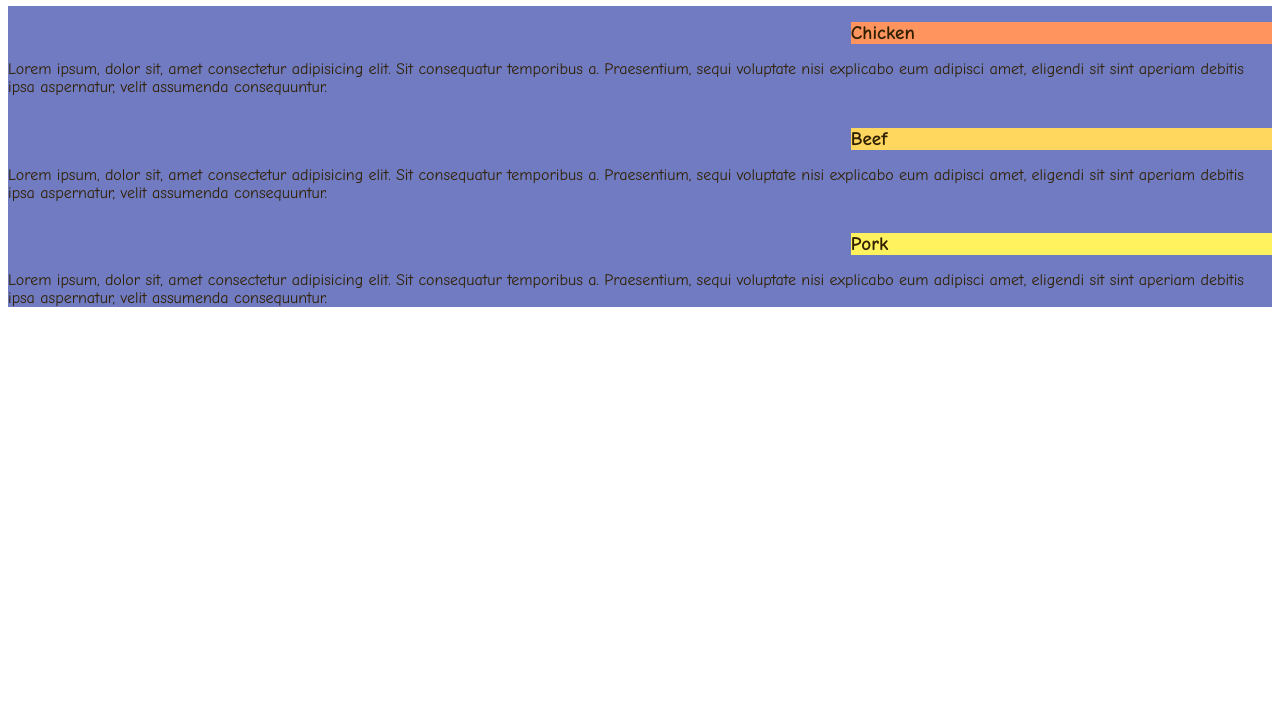
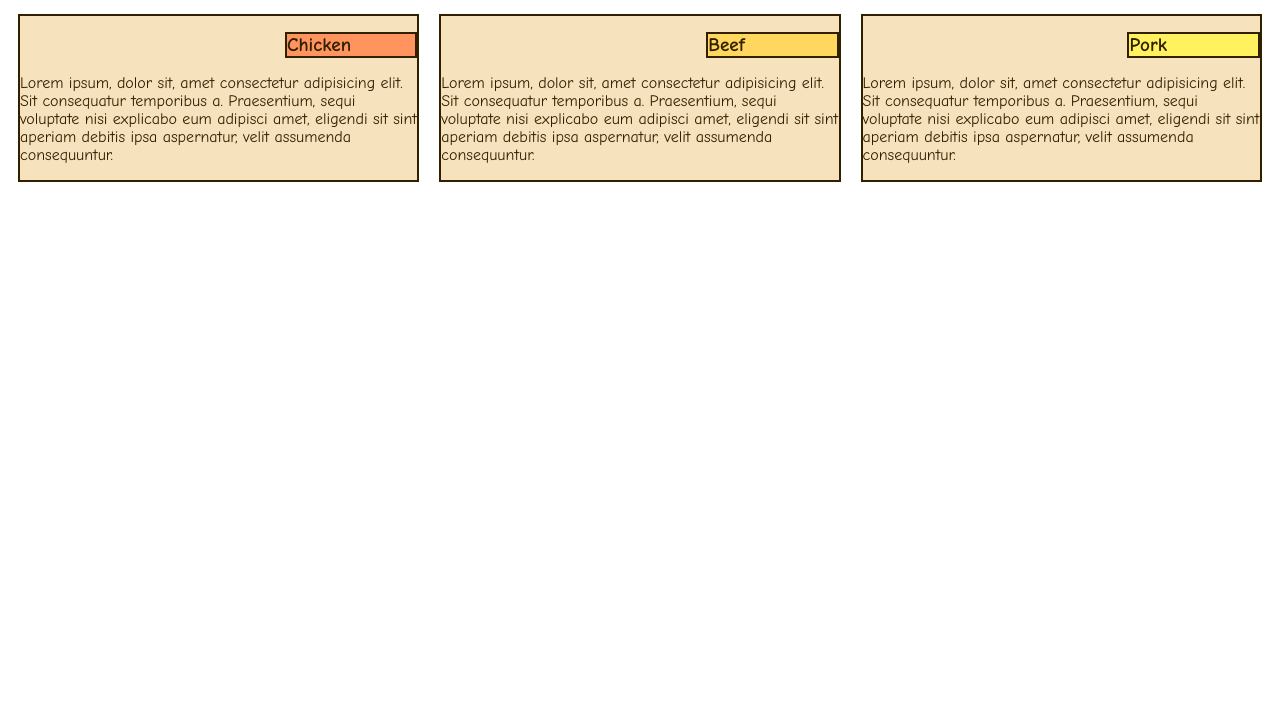
Before and after one commit to liammccall/coursera-practice, a plain HTML site: page mod2-assignment/index.html in a window 1280 px wide. Shown: the part 74-800 px from the top of the page. Drawn offline with Linux system fonts and the light colour scheme.

Commit message:
module 2 site fully functional

```diff
--- a/mod2-assignment/index.html
+++ b/mod2-assignment/index.html
@@ -4,26 +4,32 @@
 	<meta charset="utf-8">
 	<meta name="viewport" content="width=device-width, initial-scale=1">
 	<title>Our Menu</title>
-	<link rel="stylesheet" type="text/css" href="styles.css">
+	<link rel="stylesheet" href="styles.css">
 </head>
 <body>
 	<h1>Our Menu</h1>
 	<div class="row">
-		<div>
-			<h2 id="Chicken" class="col-xs-4">Chicken</h2>
-			<p class="col-lg-4" class="col-md-6" class="col-sm-12">Lorem ipsum, dolor sit, amet consectetur adipisicing elit. Sit consequatur temporibus a. Praesentium, sequi voluptate nisi explicabo eum adipisci amet, eligendi sit sint aperiam debitis ipsa aspernatur, velit assumenda consequuntur.</p>
+		<div class="col-lg-4 col-md-6 col-sm-12">
+			<div class="purpleContainer">
+				<h2 id="Chicken" class="col-xs-4">Chicken</h2>
+				<p>Lorem ipsum, dolor sit, amet consectetur adipisicing elit. Sit consequatur temporibus a. Praesentium, sequi voluptate nisi explicabo eum adipisci amet, eligendi sit sint aperiam debitis ipsa aspernatur, velit assumenda consequuntur.</p>
+			</div>
 		</div>
 
 
-		<div class="col-lg-4" class="col-md-6" class="col-sm-12">
-			<h2 id="Beef" class="col-xs-4">Beef</h2>
-			<p>Lorem ipsum, dolor sit, amet consectetur adipisicing elit. Sit consequatur temporibus a. Praesentium, sequi voluptate nisi explicabo eum adipisci amet, eligendi sit sint aperiam debitis ipsa aspernatur, velit assumenda consequuntur.</p>
+		<div class="col-lg-4 col-md-6 col-sm-12">
+			<div class="purpleContainer">
+				<h2 id="Beef" class="col-xs-4">Beef</h2>
+				<p>Lorem ipsum, dolor sit, amet consectetur adipisicing elit. Sit consequatur temporibus a. Praesentium, sequi voluptate nisi explicabo eum adipisci amet, eligendi sit sint aperiam debitis ipsa aspernatur, velit assumenda consequuntur.</p>
+			</div>
 		</div>
 
 
-		<div class="col-lg-4" class="col-md-12" class="col-sm-12">
-			<h2 id="Pork" class="col-xs-4">Pork</h2>
-			<p>Lorem ipsum, dolor sit, amet consectetur adipisicing elit. Sit consequatur temporibus a. Praesentium, sequi voluptate nisi explicabo eum adipisci amet, eligendi sit sint aperiam debitis ipsa 	aspernatur, velit assumenda consequuntur.</p>
+		<div class="col-lg-4 col-md-12 col-sm-12">
+			<div class="purpleContainer">
+				<h2 id="Pork" class="col-xs-4">Pork</h2>
+				<p>Lorem ipsum, dolor sit, amet consectetur adipisicing elit. Sit consequatur temporibus a. Praesentium, sequi voluptate nisi explicabo eum adipisci amet, eligendi sit sint aperiam debitis ipsa aspernatur, velit assumenda consequuntur.</p>
+			</div>
 		</div>
     </div>
 
--- a/mod2-assignment/styles.css
+++ b/mod2-assignment/styles.css
@@ -1,33 +1,35 @@
-*{
+* {
 	font-family: "Comic Sans MS", cursive, sans-serif;
 	color: #302000;
 	box-sizing: border-box;
 }
 
-h2{
-	border-color: #000;
-	border-width: 3px;
+h1{
+	text-align: center;
+	margin-bottom: 20px;
+}
+
+h2 {
+	border: solid #302000;
+	border-width: 2px;
 	font-size: 1.2em;
 	float: right;
+	align-content: center;
 }
 
-p{
+p {
 	clear: right;
 }
 
-div{
-	background-color: #707bc2;
-}
-
-#Chicken{
+#Chicken {
 	background-color: #ff945e;
 }
 
-#Beef{
+#Beef {
 	background-color: #ffd75e;
 }
 
-#Pork{
+#Pork {
 	background-color: #fff25e;
 }
 
@@ -35,37 +37,40 @@ div{
 	width: 100%;
 }
 
-.col-xs-4{
+.col-xs-4 {
 	width: 33.33%;
 }
 
-@media(min-width: 992px;){
+.purpleContainer{
+	margin: 10px;
+	border: solid #302000;
+	border-width: 2px;
+	background-color: #f7e2be;
+}
+
+@media (min-width: 992px) {
 	.col-lg-4{
 		width: 33.33%;
 		float: left;
-		margin: 10px;
 	}
 }
 
-@media(min-width: 768px;) and (max-width: 991px;){
-	.col-md-6, .col-md-12{
-		margin: 10px;
-	}
-	.col-md-6{
-		width: 50%;
+@media (min-width: 768px) and (max-width: 991px) {
+	.col-md-6, .col-md-12 {
 		float: left;
 	}
+	.col-md-6 {
+		width: 50%;
+	}
 
-	.col-md-12{
+	.col-md-12 {
+		width: 100%;
+	}
+}
+
+@media (max-width: 767px) {
+	.col-sm-12 {
 		width: 100%;
 		float: left;
 	}
 }
-
-@media(max-width: 767px;){
-	.col-lg-12{
-		width: 100%;
-		float: left;
-		margin: 10px;
-	}
-}
```
